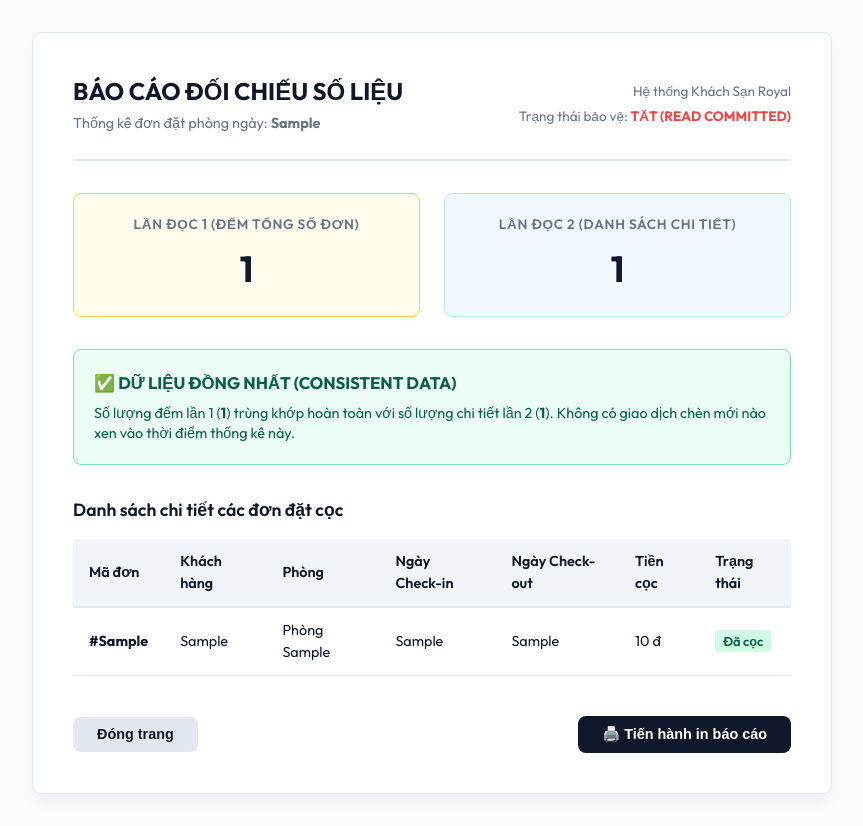
After one commit to tuankhanh2306/booking-hotel-system, a Flask app: template app/templates/admin/report.html in a window 1280 px wide. The commit adds this page. Shown: the whole page, without its empty margins (208-1071 px from the left). Run offline with Flask 3, Linux system fonts and the light colour scheme; the template is opened without the code that fills it: most values are stand-ins (such as "Sample title", 1, 10 or a date in 2020).

Commit message:
update chức năng báo cáo số liệu

```diff
--- /dev/null
+++ b/app/templates/admin/report.html
@@ -0,0 +1,347 @@
+<!DOCTYPE html>
+<html lang="vi">
+<head>
+  <meta charset="UTF-8">
+  <meta name="viewport" content="width=device-width, initial-scale=1.0">
+  <title>Báo cáo đối chiếu số liệu ngày {{ ngay_baocao }}</title>
+  <link href="https://fonts.googleapis.com/css2?family=Outfit:wght@300;400;500;600;700&display=swap" rel="stylesheet">
+  <style>
+    :root {
+      --font-family: 'Outfit', sans-serif;
+      --bg: #f8fafc;
+      --surface: #ffffff;
+      --ink: #0f172a;
+      --mist: #64748b;
+      --border: #e2e8f0;
+
+      --danger: #ef4444;
+      --danger-bg: #fef2f2;
+      --danger-border: #fca5a5;
+
+      --success: #10b981;
+      --success-bg: #ecfdf5;
+      --success-border: #6ee7b7;
+
+      --amber: #d97706;
+      --amber-bg: #fffbeb;
+      --amber-border: #fcd34d;
+
+      --ocean: #0ea5e9;
+      --radius: 8px;
+    }
+
+    * {
+      box-sizing: border-box;
+      margin: 0;
+      padding: 0;
+    }
+
+    body {
+      font-family: var(--font-family);
+      background-color: var(--bg);
+      color: var(--ink);
+      padding: 2rem;
+      line-height: 1.5;
+    }
+
+    .report-container {
+      max-width: 800px;
+      margin: 0 auto;
+      background: var(--surface);
+      border: 1px solid var(--border);
+      border-radius: var(--radius);
+      padding: 2.5rem;
+      box-shadow: 0 10px 15px -3px rgba(0, 0, 0, 0.05);
+      position: relative;
+    }
+
+    .header {
+      border-bottom: 2px solid var(--border);
+      padding-bottom: 1.5rem;
+      margin-bottom: 2rem;
+      display: flex;
+      justify-content: space-between;
+      align-items: center;
+    }
+
+    .header h1 {
+      font-size: 1.5rem;
+      font-weight: 700;
+      color: var(--ink);
+    }
+
+    .header-meta {
+      font-size: 0.85rem;
+      color: var(--mist);
+      text-align: right;
+    }
+
+    /* Bảng thông tin đối chiếu chính */
+    .matching-box {
+      display: grid;
+      grid-template-columns: 1fr 1fr;
+      gap: 1.5rem;
+      margin-bottom: 2rem;
+    }
+
+    .stat-card {
+      border: 1px solid var(--border);
+      border-radius: var(--radius);
+      padding: 1.25rem;
+      text-align: center;
+      background: #fafafa;
+    }
+
+    .stat-card.amber {
+      background: #fffbeb;
+      border-color: #fcd34d;
+    }
+
+    .stat-card.blue {
+      background: #f0f9ff;
+      border-color: #bae6fd;
+    }
+
+    .stat-card .label {
+      font-size: 0.85rem;
+      font-weight: 600;
+      color: var(--mist);
+      text-transform: uppercase;
+      letter-spacing: 0.05em;
+    }
+
+    .stat-card .value {
+      font-size: 2.25rem;
+      font-weight: 700;
+      margin-top: 0.5rem;
+      color: var(--ink);
+    }
+
+    /* Hộp cảnh báo lỗi Phantom Read */
+    .alert-box {
+      padding: 1.25rem;
+      border-radius: var(--radius);
+      border: 1px solid transparent;
+      margin-bottom: 2rem;
+      display: flex;
+      flex-direction: column;
+      gap: 0.5rem;
+    }
+
+    .alert-box.danger {
+      background-color: var(--danger-bg);
+      border-color: var(--danger-border);
+      color: #991b1b;
+    }
+
+    .alert-box.success {
+      background-color: var(--success-bg);
+      border-color: var(--success-border);
+      color: #065f46;
+    }
+
+    .alert-box .alert-title {
+      font-weight: 700;
+      font-size: 1.05rem;
+      display: flex;
+      align-items: center;
+      gap: 0.5rem;
+    }
+
+    .alert-box .alert-desc {
+      font-size: 0.9rem;
+      line-height: 1.4;
+    }
+
+    /* Bảng chi tiết đơn đặt phòng */
+    .details-section {
+      margin-top: 2rem;
+    }
+
+    .details-section h3 {
+      font-size: 1.1rem;
+      margin-bottom: 1rem;
+      font-weight: 600;
+      color: var(--ink);
+    }
+
+    table {
+      width: 100%;
+      border-collapse: collapse;
+      font-size: 0.9rem;
+    }
+
+    th {
+      background-color: #f1f5f9;
+      padding: 0.75rem 1rem;
+      font-weight: 600;
+      color: var(--ink);
+      border-bottom: 2px solid var(--border);
+      text-align: left;
+    }
+
+    td {
+      padding: 0.75rem 1rem;
+      border-bottom: 1px solid var(--border);
+      color: var(--ink);
+    }
+
+    tr:hover td {
+      background-color: #f8fafc;
+    }
+
+    .actions {
+      margin-top: 2.5rem;
+      display: flex;
+      justify-content: space-between;
+      align-items: center;
+    }
+
+    .btn {
+      padding: 0.6rem 1.5rem;
+      font-size: 0.9rem;
+      font-weight: 600;
+      border-radius: var(--radius);
+      cursor: pointer;
+      border: none;
+      text-decoration: none;
+    }
+
+    .btn-primary {
+      background-color: var(--ink);
+      color: white;
+    }
+
+    .btn-secondary {
+      background-color: #e2e8f0;
+      color: var(--ink);
+    }
+
+    /* Định dạng in ấn thực tế */
+    @media print {
+      body {
+        background: white;
+        padding: 0;
+      }
+      .report-container {
+        border: none;
+        box-shadow: none;
+        padding: 0;
+        max-width: 100%;
+      }
+      .actions, .btn {
+        display: none !important;
+      }
+      .alert-box {
+        border: 2px solid #000 !important;
+        background: #fff !important;
+        color: #000 !important;
+      }
+    }
+  </style>
+</head>
+<body>
+
+  <div class="report-container">
+    <div class="header">
+      <div>
+        <h1>BÁO CÁO ĐỐI CHIẾU SỐ LIỆU</h1>
+        <p style="font-size: 0.9rem; color: var(--mist); margin-top: 0.25rem;">Thống kê đơn đặt phòng ngày: <strong>{{ ngay_baocao }}</strong></p>
+      </div>
+      <div class="header-meta">
+        <p>Hệ thống Khách Sạn Royal</p>
+        <p style="margin-top: 0.25rem;">Trạng thái bảo vệ:
+          {% if use_protection %}
+            <span style="color: var(--success); font-weight: bold;">ĐANG BẬT (SERIALIZABLE)</span>
+          {% else %}
+            <span style="color: var(--danger); font-weight: bold;">TẮT (READ COMMITTED)</span>
+          {% endif %}
+        </p>
+      </div>
+    </div>
+
+    <!-- Bảng so sánh 2 lần đọc -->
+    <div class="matching-box">
+      <div class="stat-card amber">
+        <div class="label">Lần đọc 1 (Đếm tổng số đơn)</div>
+        <div class="value">{{ count_val }}</div>
+      </div>
+      <div class="stat-card blue">
+        <div class="label">Lần đọc 2 (Danh sách chi tiết)</div>
+        <div class="value">{{ bookings|length }}</div>
+      </div>
+    </div>
+
+    <!-- Hộp cảnh báo tình trạng giao dịch -->
+    {% if has_phantom %}
+      <div class="alert-box danger">
+        <div class="alert-title">❌ PHÁT HIỆN LỖI ĐỌC ẢO (PHANTOM READ ANOMALY)</div>
+        <div class="alert-desc">
+          Số lượng tổng hợp đếm được ở lần đọc 1 (<strong>{{ count_val }} đơn</strong>) lệch với số lượng dòng thực tế hiển thị trong báo cáo chi tiết ở lần đọc 2 (<strong>{{ bookings|length }} khách hàng</strong>).
+          Có một đơn đặt phòng mới đã được chèn vào CSDL và commit ngay giữa hai lần đọc của cùng một giao dịch thống kê.
+        </div>
+      </div>
+    {% else %}
+      <div class="alert-box success">
+        <div class="alert-title">✅ DỮ LIỆU ĐỒNG NHẤT (CONSISTENT DATA)</div>
+        <div class="alert-desc">
+          Số lượng đếm lần 1 (<strong>{{ count_val }}</strong>) trùng khớp hoàn toàn với số lượng chi tiết lần 2 (<strong>{{ bookings|length }}</strong>).
+          {% if use_protection %}
+            Cơ chế bảo vệ <strong>SERIALIZABLE (Gap Lock)</strong> đã khóa dải dữ liệu thành công, bắt các giao dịch chèn mới của khách hàng phải chờ đợi cho đến khi báo cáo này hoàn tất.
+          {% else %}
+            Không có giao dịch chèn mới nào xen vào thời điểm thống kê này.
+          {% endif %}
+        </div>
+      </div>
+    {% endif %}
+
+    <!-- Danh sách chi tiết -->
+    <div class="details-section">
+      <h3>Danh sách chi tiết các đơn đặt cọc</h3>
+      {% if bookings %}
+        <table>
+          <thead>
+            <tr>
+              <th>Mã đơn</th>
+              <th>Khách hàng</th>
+              <th>Phòng</th>
+              <th>Ngày Check-in</th>
+              <th>Ngày Check-out</th>
+              <th>Tiền cọc</th>
+              <th>Trạng thái</th>
+            </tr>
+          </thead>
+          <tbody>
+            {% for b in bookings %}
+              <tr>
+                <td><strong>#{{ b.MaDatPhong }}</strong></td>
+                <td>{{ b.HoTen }}</td>
+                <td>Phòng {{ b.TenPhong }}</td>
+                <td>{{ b.NgayCheckIn }}</td>
+                <td>{{ b.NgayCheckOut }}</td>
+                <td>{{ "{:,.0f}".format(b.TienCoc) }} đ</td>
+                <td>
+                  <span style="background: #d1fae5; color: #065f46; padding: 0.2rem 0.5rem; border-radius: 4px; font-size: 0.8rem; font-weight: 600;">
+                    Đã cọc
+                  </span>
+                </td>
+              </tr>
+            {% endfor %}
+          </tbody>
+        </table>
+      {% else %}
+        <p style="color: var(--mist); text-align: center; padding: 2rem 0; border: 1px dashed var(--border); border-radius: var(--radius);">
+          Không có đơn đặt phòng nào được ghi nhận hoạt động trong ngày này.
+        </p>
+      {% endif %}
+    </div>
+
+    <!-- Nút điều hướng hành động -->
+    <div class="actions">
+      <button onclick="window.close()" class="btn btn-secondary">Đóng trang</button>
+      <button onclick="window.print()" class="btn btn-primary">🖨️ Tiến hành in báo cáo</button>
+    </div>
+  </div>
+
+</body>
+</html>
```
Also changed, not shown: app/routes/admin.py (+30 -0 lines), app/services/admin_service.py (+71 -0 lines), app/templates/admin/rooms.html (+11 -2 lines).
